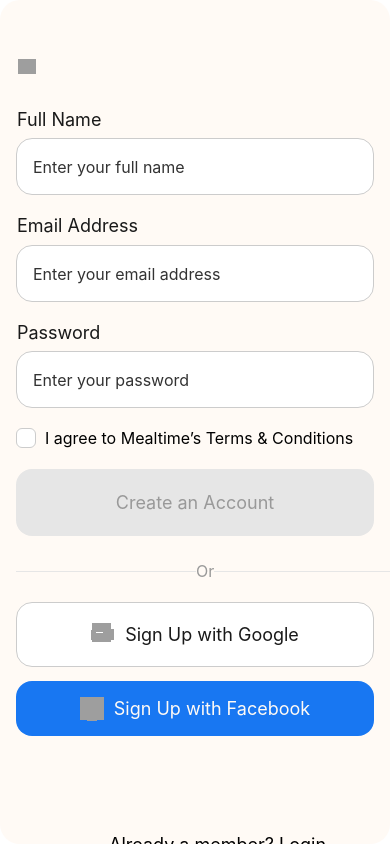
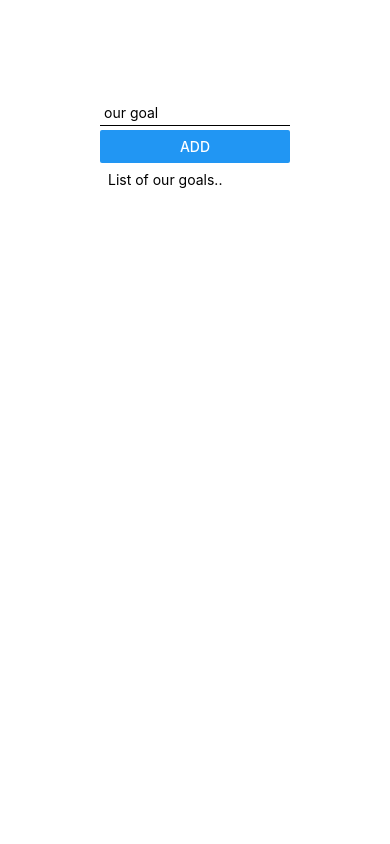
Before and after one commit to solletivivek/mobile-frontend, a React Native app: screen / in a window 390 px wide. Built offline with nearby package versions, Linux system fonts and the light colour scheme; grey boxes are pictures that could not be loaded.

Commit message:
rename the files to test the screens
from
checkout.text -> App.js in root folder

```diff
--- a/App.js
+++ b/App.js
@@ -1,306 +1,40 @@
-import { StyleSheet, Text,TextInput, View, Image, SafeAreaView, ScrollView } from 'react-native';
+import { StyleSheet, Text, View, Button , TextInput} from 'react-native';
 
 export default function App() {
   return (
-    <SafeAreaView style={styles.container}>
-      <ScrollView style={styles.scrollView}>
-        <Image
-          source={{ uri: "https://i.imgur.com/1tMFzp8.png" }}
-          resizeMode="stretch"
-          style={styles.image}
-        />
-        <Text style={styles.text2}>Full Name</Text>
-<TextInput
-  style={styles.input}
-  placeholder="Enter your full name"
-/>
-
-<Text style={styles.text3}>Email Address</Text>
-<TextInput
-  style={styles.input}
-  placeholder="Enter your email address"
-  keyboardType="email-address"
-/>
-
-<Text style={styles.text2}>Password</Text>
-<TextInput
-  style={styles.input}
-  placeholder="Enter your password"
-  secureTextEntry={true}
-/>
-
-
-
-        <View style={styles.row}>
-          <View style={styles.box3} />
-          <Text style={styles.text4}>I agree to Mealtime’s Terms & Conditions</Text>
+    <View style={css.appContainer}>
+        <View>
+          <TextInput placeholder='our goal' style={css.text}/>
+          <Button title ='add' style={css.button}/>
+          <View>
+            <Text style={css.text2}>List of our goals..</Text>
+          </View>
         </View>
 
-        <View style={styles.view2}>
-          <Text style={styles.text5}>Create an Account</Text>
-        </View>
+    </View>
 
-        <View style={styles.row2}>
-          <View style={styles.box4} />
-          <Text style={styles.text6}>Or</Text>
-          <View style={styles.box4} />
-        </View>
-
-        <View style={styles.row3}>
-          <View style={styles.column}>
-            <Image
-              source={{ uri: "https://i.imgur.com/1tMFzp8.png" }}
-              resizeMode="stretch"
-              style={styles.image3}
-            />
-            <Image
-              source={{ uri: "https://i.imgur.com/1tMFzp8.png" }}
-              resizeMode="stretch"
-              style={styles.absoluteImage}
-            />
-          </View>
-          <View style={styles.column2}>
-            <Image
-              source={{ uri: "https://i.imgur.com/1tMFzp8.png" }}
-              resizeMode="stretch"
-              style={styles.image4}
-            />
-            <Image
-              source={{ uri: "https://i.imgur.com/1tMFzp8.png" }}
-              resizeMode="stretch"
-              style={styles.absoluteImage2}
-            />
-          </View>
-          <Text style={styles.text7}>Sign Up with Google</Text>
-        </View>
-
-        <View style={styles.row4}>
-          <View style={styles.column3}>
-            <Image
-              source={{ uri: "https://i.imgur.com/1tMFzp8.png" }}
-              resizeMode="stretch"
-              style={styles.image5}
-            />
-            <Image
-              source={{ uri: "https://i.imgur.com/1tMFzp8.png" }}
-              resizeMode="stretch"
-              style={styles.absoluteImage3}
-            />
-          </View>
-          <Text style={styles.text8}>Sign Up with Facebook</Text>
-        </View>
-
-        <Text style={styles.text9}>Already a member? Login</Text>
-      </ScrollView>
-    </SafeAreaView>
   );
 }
 
-const styles = StyleSheet.create({
-  container: {
-    flex: 1,
-    backgroundColor: "#FFFFFF",
+const css = StyleSheet.create({
+  appContainer: {
+    padding: 50,
+    margin: 50
   },
-  input: {
-    height: 57,
-    backgroundColor: "#FFFFFF",
-    borderColor: "#CCCCCC",
-    borderRadius: 16,
-    borderWidth: 1,
-    marginBottom: 20,
-    paddingHorizontal: 16,
-    marginHorizontal: 16, // to keep consistent padding around input
-    fontSize: 16, // adjust font size
-    color: "#333333", // input text color
+  text:{
+    borderBottomColor: 'black',
+    borderBottomWidth: 1,
+    marginBottom: 4,
+    padding: 4
+  },text2:{
+    padding: 4,
+    margin: 4
   },
-  scrollView: {
-    flex: 1,
-    backgroundColor: "#FFFAF5",
+  button:{
+    padding: 4,
+    margin: 4,
     borderRadius: 20,
-    paddingTop: 59,
-    paddingBottom: 46,
-  },
-  image: {
-    width: 18,
-    height: 15,
-    marginBottom: 35,
-    marginHorizontal: 18,
-  },
-  text: {
-    color: "#191919",
-    fontSize: 32,
-    marginBottom: 35,
-    marginLeft: 17,
-  },
-  text2: {
-    color: "#191919",
-    fontSize: 18,
-    marginBottom: 8,
-    marginLeft: 17,
-  },
-  text3: {
-    color: "#191919",
-    fontSize: 18,
-    marginBottom: 9,
-    marginLeft: 17,
-  },
+    backgroundColor: 'black'
+  }
 
-
-
-  text4: {
-    fontSize: 16,
-    flex: 1,
-  },
-  text5: {
-    color: "#999999",
-    fontSize: 18,
-  },
-  text6: {
-    color: "#999999",
-    fontSize: 16,
-  },
-  text7: {
-    color: "#191919",
-    fontSize: 18,
-  },
-  text8: {
-    color: "#FFFAF5",
-    fontSize: 18,
-  },
-  text9: {
-    fontSize: 18,
-    marginLeft: 109,
-  },
-  box: {
-    height: 57,
-    backgroundColor: "#FFFFFF",
-    borderColor: "#CCCCCC",
-    borderRadius: 16,
-    borderWidth: 1,
-    marginBottom: 20,
-    marginHorizontal: 16,
-  },
-  box2: {
-    height: 57,
-    backgroundColor: "#FFFFFF",
-    borderColor: "#CCCCCC",
-    borderRadius: 16,
-    borderWidth: 1,
-    marginBottom: 21,
-    marginHorizontal: 16,
-  },
-  box3: {
-    width: 20,
-    height: 20,
-    backgroundColor: "#FFFFFF",
-    borderColor: "#CCCCCC",
-    borderRadius: 6,
-    borderWidth: 1,
-    marginRight: 9,
-  },
-  box4: {
-    width: 180,
-    height: 1,
-    backgroundColor: "#E6E6E6",
-  },
-  view: {
-    backgroundColor: "#FFFFFF",
-    borderColor: "#CCCCCC",
-    borderRadius: 16,
-    borderWidth: 1,
-    paddingLeft: 356,
-    paddingRight: 23,
-    marginBottom: 15,
-    marginHorizontal: 16,
-  },
-  view2: {
-    alignItems: "center",
-    backgroundColor: "#E6E6E6",
-    borderRadius: 16,
-    paddingVertical: 23,
-    marginBottom: 25,
-    marginHorizontal: 16,
-  },
-  row: {
-    flexDirection: "row",
-    alignItems: "center",
-    marginBottom: 21,
-    marginHorizontal: 16,
-  },
-  row2: {
-    flexDirection: "row",
-    justifyContent: "space-between",
-    alignItems: "center",
-    marginBottom: 21,
-    marginHorizontal: 16,
-  },
-  row3: {
-    flexDirection: "row",
-    justifyContent: "center",
-    alignItems: "center",
-    backgroundColor: "#FFFFFF",
-    borderColor: "#CCCCCC",
-    borderRadius: 16,
-    borderWidth: 1,
-    paddingVertical: 21,
-    marginBottom: 14,
-    marginHorizontal: 16,
-  },
-  row4: {
-    flexDirection: "row",
-    justifyContent: "center",
-    alignItems: "center",
-    backgroundColor: "#1877F2",
-    borderRadius: 16,
-    paddingVertical: 16,
-    marginBottom: 98,
-    marginHorizontal: 16,
-  },
-  column: {
-    width: 5,
-    marginRight: 7,
-  },
-  column2: {
-    width: 11,
-    marginRight: 11,
-  },
-  column3: {
-    width: 24,
-    marginRight: 10,
-  },
-  image2: {
-    width: 19,
-    height: 18,
-    marginTop: 20,
-  },
-  image3: {
-    height: 10,
-  },
-  image4: {
-    height: 11,
-  },
-  image5: {
-    height: 23,
-  },
-  absoluteImage: {
-    position: "absolute",
-    top: -7,
-    left: 1,
-    width: 19,
-    height: 9,
-  },
-  absoluteImage2: {
-    position: "absolute",
-    bottom: -2,
-    right: 3,
-    width: 19,
-    height: 9,
-  },
-  absoluteImage3: {
-    position: "absolute",
-    bottom: -1,
-    left: 7,
-    width: 10,
-    height: 19,
-  },
 });
```
